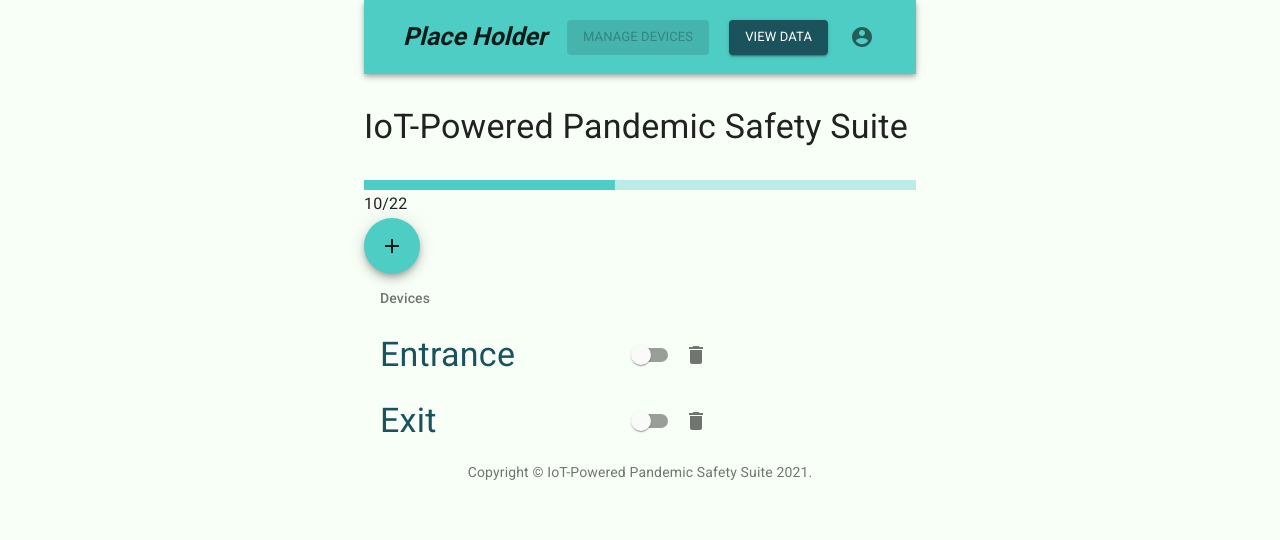
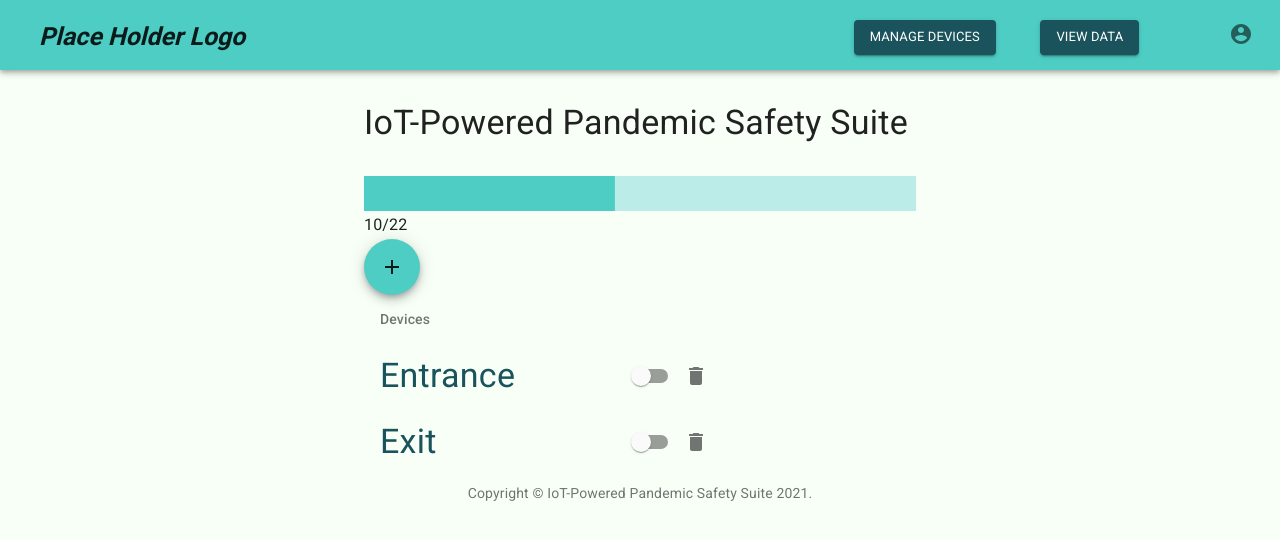
Before and after one commit to SWENG-Group-9/Frontend, a React (Create React App) app: page / in a window 1280 px wide. Shown: the top 540 px of the page. Built offline with nearby package versions, Linux system fonts and the light colour scheme.

Commit message:
containers
cleaned up some components with grids and container. still compresses when you shrink the screen

```diff
--- a/src/App.js
+++ b/src/App.js
@@ -24,8 +24,9 @@ function Copyright() {
 
 export default function App() {
   return (
+    <Container style={{padding:0}}>
+      <HeadBar/>
       <Container maxWidth="sm">
-      <HeadBar/>
         <Box my={4}>
           <Typography variant="h4" component="h1" gutterBottom>
             IoT-Powered Pandemic Safety Suite
@@ -37,5 +38,6 @@ export default function App() {
           <Copyright />
         </Box>
       </Container>
+    </Container>
   );
 }
--- a/src/CapacityBar.js
+++ b/src/CapacityBar.js
@@ -7,7 +7,7 @@ const normalise = (value, max) => (value * 100) / max;
 
 const NormalLinearProgress = withStyles((theme) => ({
   root: {
-    height: 10,
+    height: 35,
   },
 }))(LinearProgress);
 
--- a/src/HeadBar.js
+++ b/src/HeadBar.js
@@ -1,11 +1,14 @@
-import {AppBar, Toolbar, Typography, Button, IconButton} from "@material-ui/core";
+import {AppBar, Toolbar, Typography, Button, IconButton, Grid} from "@material-ui/core";
 import {makeStyles} from "@material-ui/styles";
-import {AccountCircle} from '@material-ui/icons/';
+import {AccountCircle, Widgets} from '@material-ui/icons/';
 
 const useStyles = makeStyles({
     appBarStyle:{
         width:'100%',
         padding:5,
+        margin:0,
+        height:70,
+
     },
     buttonStyle:{
         height:35,
@@ -15,7 +18,7 @@ const useStyles = makeStyles({
         fontSize:25,
         fontStyle:'oblique',
         fontWeight:'bold',
-        margin:10
+        margin:10,
     },
     buttonText:{
         fontSize:13,
@@ -25,20 +28,32 @@ const useStyles = makeStyles({
 export default function HeadBar() {
     const classes = useStyles();
     return(
-        <AppBar position="sticky" className={classes.appBarStyle}>
+        <AppBar position="static" className={classes.appBarStyle}>
             <Toolbar>
+                <Grid container spacing={0}>
+                  <Grid item xs>
                     <Typography className ={classes.placeHolder} variant="h5" color="initial">
-                    Place Holder
+                            Place Holder Logo
                     </Typography>
-                <Button color="secondary" variant="contained" disabled className={classes.buttonStyle}>
+                  </Grid>
+                  <Grid container spacing={0} xs={4}>
+                        <Grid item xs >
+                            <Button color="secondary" variant="contained" className={classes.buttonStyle}>
                                 <Typography className={classes.buttonText}>Manage Devices</Typography>
                             </Button>
+                        </Grid>
+                        <Grid item xs >
                             <Button color="secondary" variant="contained" className={classes.buttonStyle}>
                                 <Typography className={classes.buttonText}>View Data</Typography>
                             </Button>
+                        </Grid>
+                        <Grid item xs={1} >
                             <IconButton aria-label="account-tab" className={classes.iconButton}>
-                    <AccountCircle/>
+                                    <AccountCircle size/>
                             </IconButton>
+                         </Grid>
+                    </Grid>
+                </Grid>
             </Toolbar>
         </AppBar>
     );
```
Lines whose indentation alone changed are shown as unchanged.
